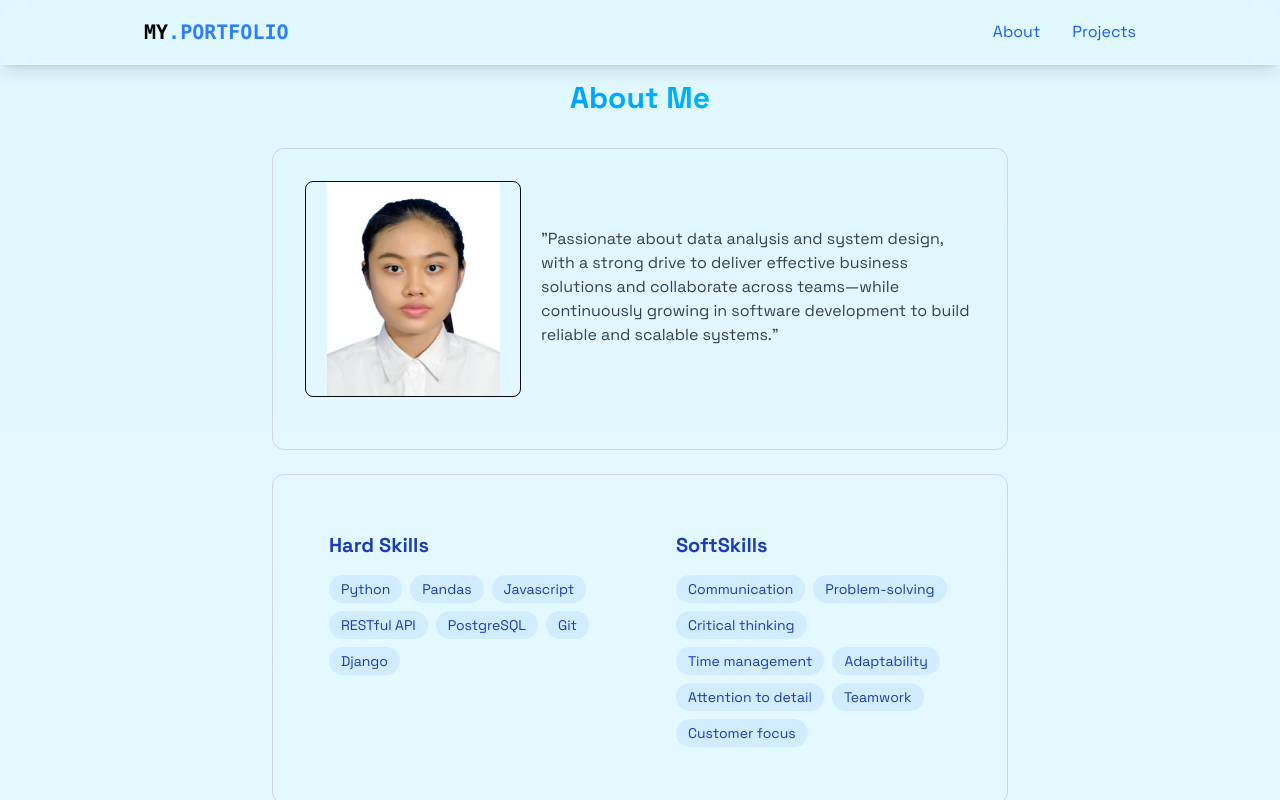
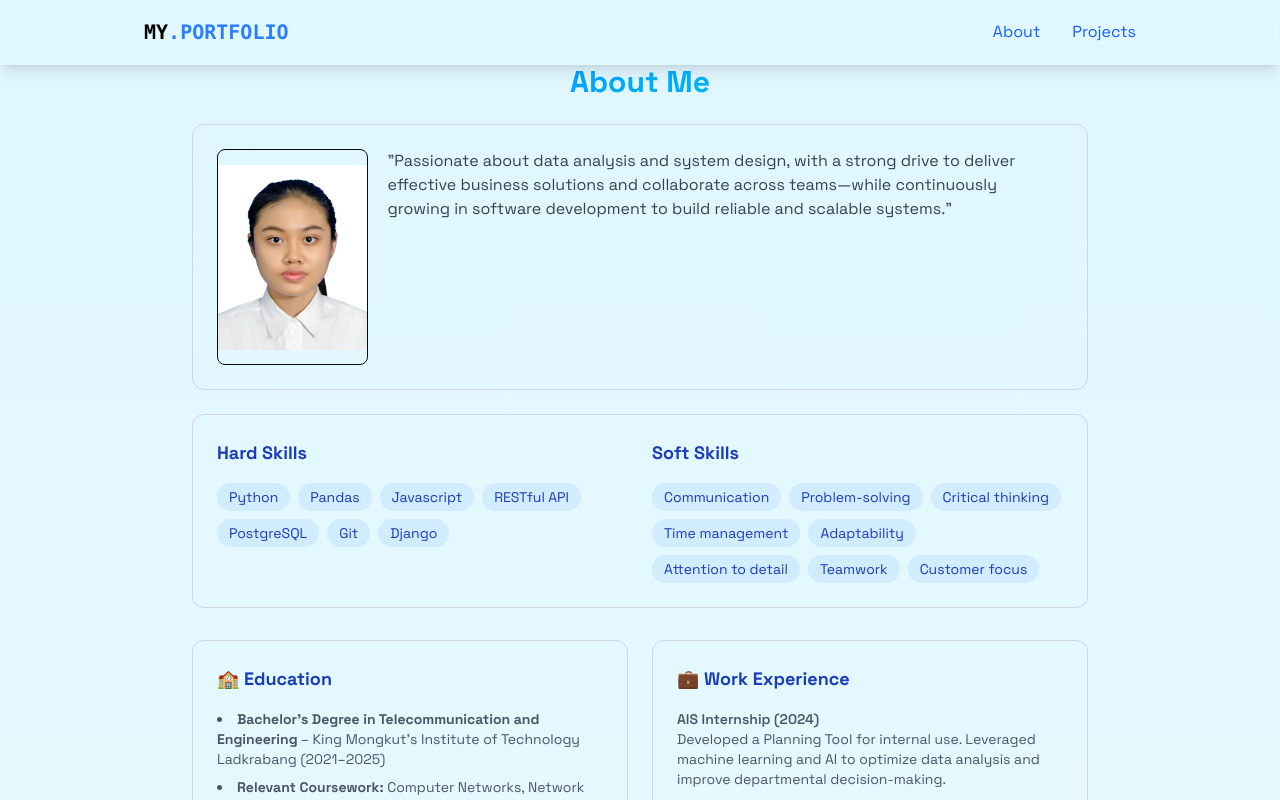
Before and after one commit to sonteenbammmm/Port-BOT, a React (Vite) app: page / in a window 1280 px wide. Shown: the top 800 px of the page. Built offline with nearby package versions, Linux system fonts and the light colour scheme.

Commit message:
Update About.jsx

```diff
--- a/src/Components/sections/About.jsx
+++ b/src/Components/sections/About.jsx
@@ -28,35 +28,31 @@ export const About = () => {
   return (
 <section
   id="about"
-      className="min-h-screen flex items-center justify-center py-20"
+  className="min-h-screen flex items-center justify-center py-16 px-4"
 >
   <RevealOnScroll>
-        <div className="max-w-3xl mx-auto px-4">
-            <h2 className="text-3xl font-bold mb-8 bg-gradient-to-r from-blue-500 to-cyan-400 bg-clip-text text-transparent text-center">
-                {" "}
+    <div className="w-full max-w-4xl mx-auto">
+      <h2 className="text-2xl md:text-3xl font-bold mb-6 bg-gradient-to-r from-blue-500 to-cyan-400 bg-clip-text text-transparent text-center">
         About Me
       </h2>
 
-         <div className=" flex rounded-xl p-8 border border-gray-300 hover:border-blue-500 hover:-translate-y-1 transition-all duration-300 mb-6">
-            <div className="flex items-center justify-center mb-5">
-                <div className="w-32 h-32 md:w-54 h-54 bg-[url('/pic.png')] bg-contain bg-center bg-no-repeat rounded-lg border mr-5" />
-            </div>
-
-                <p className="text-gray-700 mb-6 content-center ">
+      <div className="flex flex-col md:flex-row justify-center items-center md:items-start gap-5 rounded-xl p-6 border border-gray-300 hover:border-blue-500 hover:-translate-y-1 transition-all duration-300 mb-6">
+        <div className="w-40 h-32 md:w-100 md:h-54 bg-[url('/pic.png')] bg-contain bg-center bg-no-repeat rounded-lg border" />
+        <p className="text-gray-700 text-sm md:text-base text-center md:text-left md:content-center">
           "Passionate about data analysis and system design, with a strong drive to deliver effective business solutions and collaborate across teams—while continuously growing in software development to build reliable and scalable systems."
         </p>
       </div>
-          <div className="rounded-xl p-8 border border-gray-300 hover:border-blue-500 hover:-translate-y-1 transition-all duration-300">
+
+      <div className="rounded-xl p-6 border border-gray-300 hover:border-blue-500 hover:-translate-y-1 transition-all duration-300">
         <div className="grid grid-cols-1 md:grid-cols-2 gap-6">
-              <div className="rounded-xl p-6 hover:-translate-y-1 transition-all">
-                <h3 className="text-blue-800 text-xl font-bold mb-4"> Hard Skills</h3>
+          {/* Hard Skills */}
+          <div>
+            <h3 className="text-blue-800 text-lg font-bold mb-4">Hard Skills</h3>
             <div className="flex flex-wrap gap-2">
               {HardSkills.map((tech, key) => (
                 <span
                   key={key}
-                      className="bg-blue-500/10 text-blue-800 py-1 px-3 rounded-full text-sm hover:bg-blue-500/20
-                                    hover:shadow-[0_2px_8px_rgba(59,130,246,0.2)] transition
-                    "
+                  className="bg-blue-500/10 text-blue-800 py-1 px-3 rounded-full text-sm hover:bg-blue-500/20 hover:shadow transition"
                 >
                   {tech}
                 </span>
@@ -64,15 +60,14 @@ export const About = () => {
             </div>
           </div>
 
-              <div className="rounded-xl p-6 hover:-translate-y-1 transition-all">
-                <h3 className="text-xl text-blue-800 font-bold mb-4"> SoftSkills</h3>
+          {/* Soft Skills */}
+          <div>
+            <h3 className="text-blue-800 text-lg font-bold mb-4">Soft Skills</h3>
             <div className="flex flex-wrap gap-2">
               {SoftSkills.map((tech, key) => (
                 <span
                   key={key}
-                      className="bg-blue-500/10 text-blue-800 py-1 px-3 rounded-full text-sm hover:bg-blue-500/20
-                                    hover:shadow-[0_2px_8px_rgba(59,130,2246,0.2)] transition
-                    "
+                  className="bg-blue-500/10 text-blue-800 py-1 px-3 rounded-full text-sm hover:bg-blue-500/20 hover:shadow transition"
                 >
                   {tech}
                 </span>
@@ -82,33 +77,29 @@ export const About = () => {
         </div>
       </div>
 
+      {/* Education and Work */}
       <div className="grid grid-cols-1 md:grid-cols-2 gap-6 mt-8">
         <div className="p-6 rounded-xl border border-gray-300 hover:border-blue-500 hover:-translate-y-1 transition-all duration-300">
-              <h3 className="text-xl font-bold mb-4 text-blue-800"> 🏫 Education </h3>
-              <ul className="list-disc list-inside text-gray-600 space-y-2">
+          <h3 className="text-lg font-bold mb-4 text-blue-800">🏫 Education</h3>
+          <ul className="list-disc list-inside text-gray-600 space-y-2 text-sm">
             <li>
-                  <strong> Bachelor's Degree in Telecommunication and Engineering </strong> - King Mongkut's Institute of Technology Ladkrabang
-                  (2021-2025)
+              <strong>Bachelor’s Degree in Telecommunication and Engineering</strong> – King Mongkut’s Institute of Technology Ladkrabang (2021–2025)
             </li>
             <li>
-                  <strong>Relevant Coursework:</strong> Computer Networks ,Network Security , Cloud Computing Fundamentals,Data Communication Systems
-,Scripting for System Administration (e.g., Python, Bash)
+              <strong>Relevant Coursework:</strong> Computer Networks, Network Security, Cloud Computing Fundamentals, Data Communication Systems, Scripting for System Administration (e.g., Python, Bash)
             </li>
           </ul>
         </div>
+
         <div className="p-6 rounded-xl border border-gray-300 hover:border-blue-500 hover:-translate-y-1 transition-all duration-300">
-              <h3 className="text-xl font-bold mb-4 text-blue-800" > 💼 Work Experience </h3>
-              <div className="space-y-4 text-gray-600">
+          <h3 className="text-lg font-bold mb-4 text-blue-800">💼 Work Experience</h3>
+          <div className="space-y-4 text-gray-600 text-sm">
             <div>
-                  <h4 className="font-semibold">
-                    {" "}
-                    AIS Internship (2024){" "}
-                  </h4>
+              <h4 className="font-semibold">AIS Internship (2024)</h4>
               <p>
-                  Develop a Planning Tool used within the department. I used machine learning (ML) and artificial intelligence (AI) to optimize data analysis and improve decision-making.
+                Developed a Planning Tool for internal use. Leveraged machine learning and AI to optimize data analysis and improve departmental decision-making.
               </p>
             </div>
-
           </div>
         </div>
       </div>
```
Lines whose indentation alone changed are shown as unchanged.
